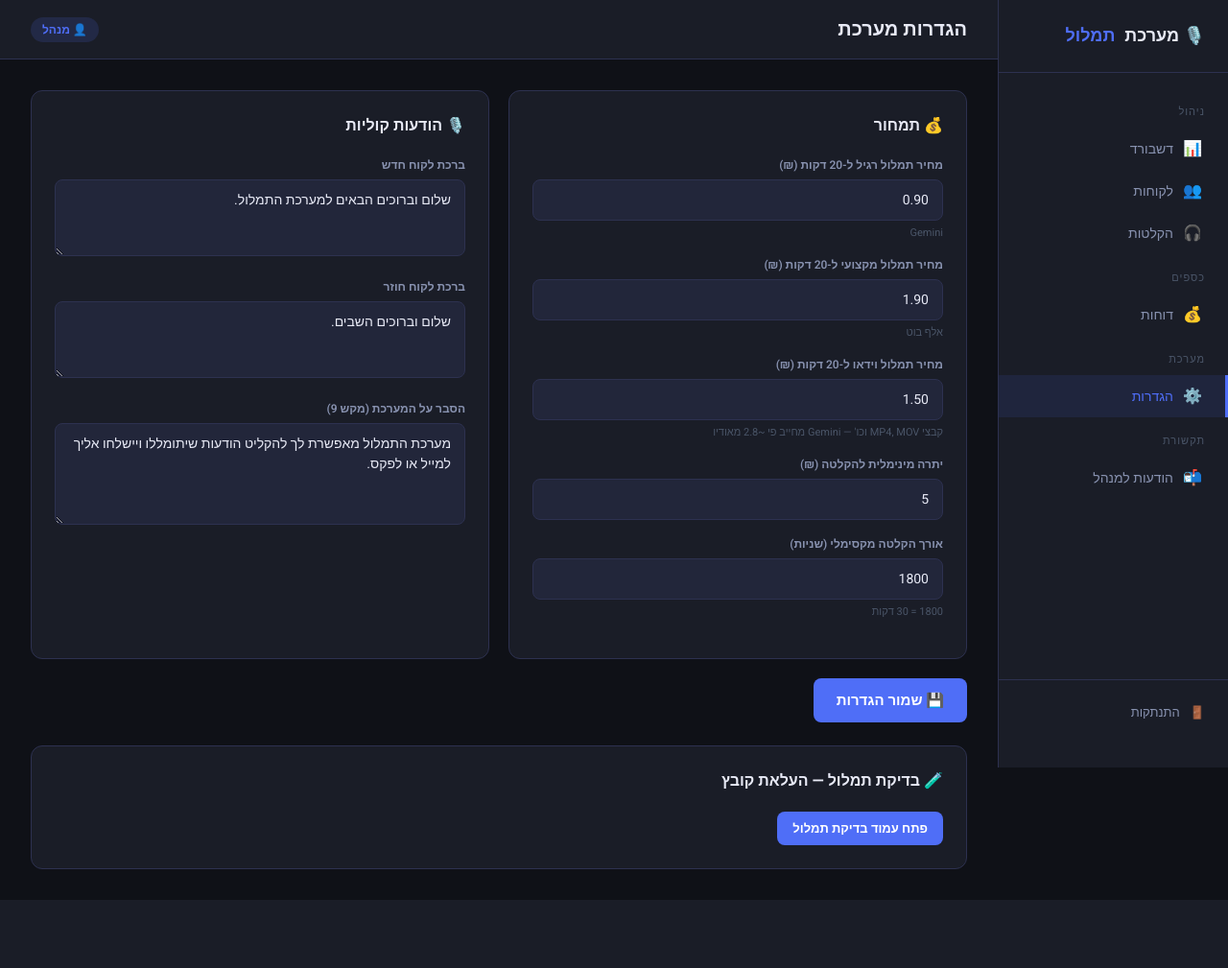
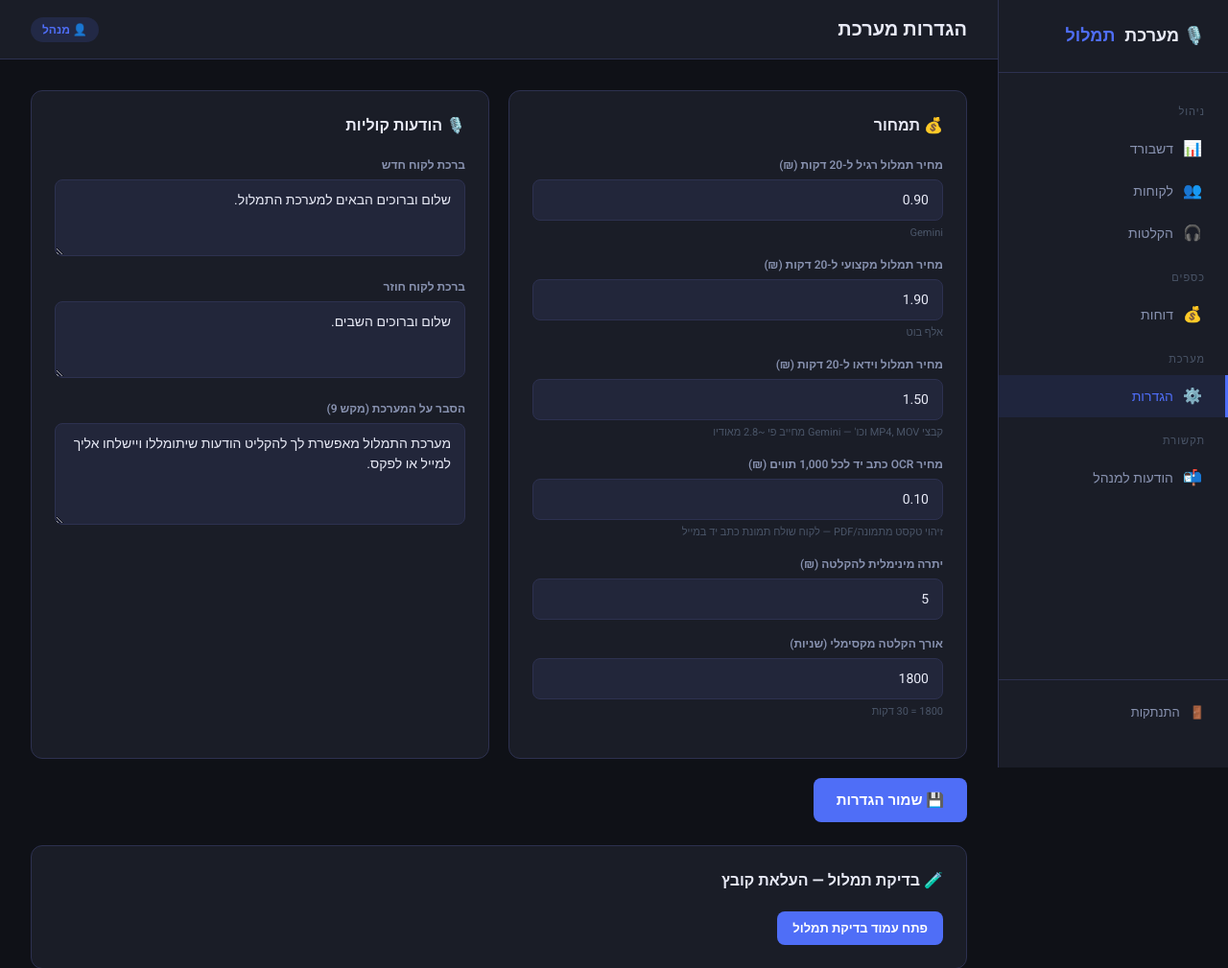
Before and after one commit to saryDavidovich/phone-transcription, a Flask app: page /admin/settings in a window 1280 px wide. Shown: the top 1009 px of the page at 96% size. Before the commit the page ends 938 px from the top, so only its background shows below. Run offline with Flask 3, Linux system fonts and the light colour scheme; a user stored in the database is signed in.

Commit message:
Update settings.html

```diff
--- a/templates/admin/settings.html
+++ b/templates/admin/settings.html
@@ -20,6 +20,11 @@
         <label class="form-label">מחיר תמלול וידאו ל-20 דקות (₪)</label>
         <input class="form-input" name="price_per_20min_video" type="number" step="0.01" value="{{ settings.price_per_20min_video }}">
         <div style="font-size:11px;color:#4a5568;margin-top:4px">קבצי MP4, MOV וכו' — Gemini מחייב פי ~2.8 מאודיו</div>
+      </div>
+      <div class="form-group">
+        <label class="form-label">מחיר OCR כתב יד לכל 1,000 תווים (₪)</label>
+        <input class="form-input" name="price_per_1000_chars_ocr" type="number" step="0.01" value="{{ settings.price_per_1000_chars_ocr }}">
+        <div style="font-size:11px;color:#4a5568;margin-top:4px">זיהוי טקסט מתמונה/PDF — לקוח שולח תמונת כתב יד במייל</div>
       </div>
       <div class="form-group">
         <label class="form-label">יתרה מינימלית להקלטה (₪)</label>
```
